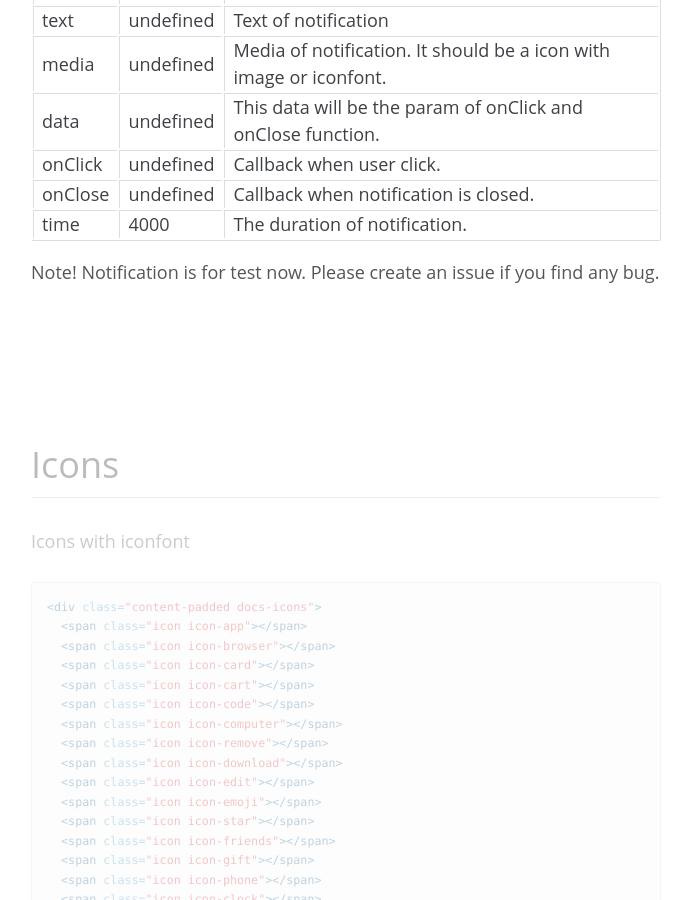
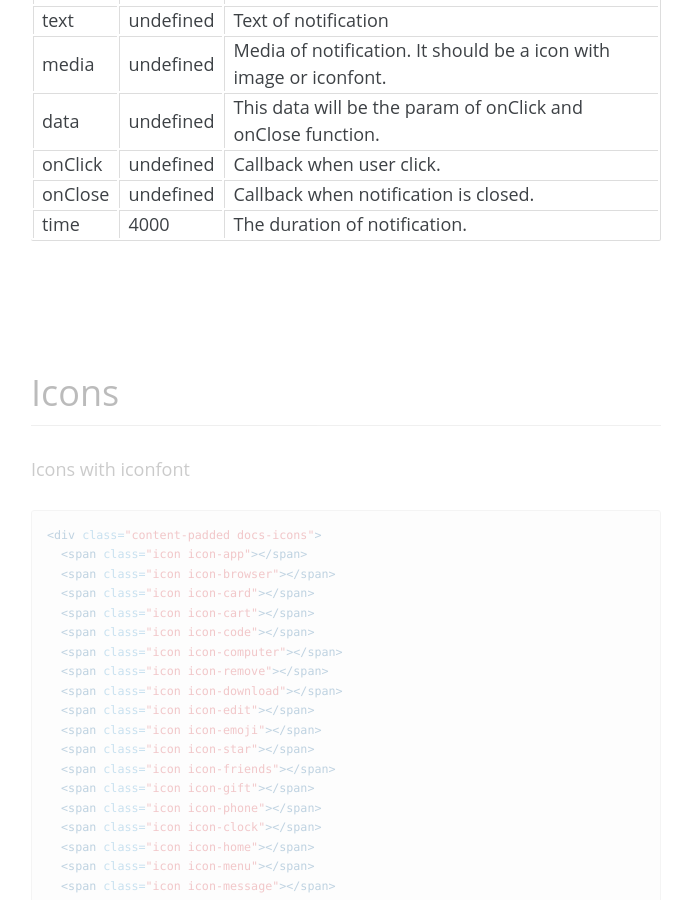
Before and after one commit to lihongxun945/light7-cn, a Jekyll site: the page built from docs/components.html, in a window 1280 px wide and 900 px high, scrolled down 73483 px. Shown: the whole window, without its empty margins (192-884 px from the left). Built offline with Jekyll 4.4.1, drawn with Linux system fonts in a browser that asks for light colours; a style sheet for code colours, icons or effects is not loaded.

Commit message:
update docs for notification

```diff
--- a/docs/_includes/_components/notification.html
+++ b/docs/_includes/_components/notification.html
@@ -71,6 +71,4 @@ $.closeNotification();
       <td>The duration of notification.</td>
     </tr>
   </table>
-
-  <p>Note! Notification is for test now. Please create an issue if you find any bug.</p>
 </article>
```
